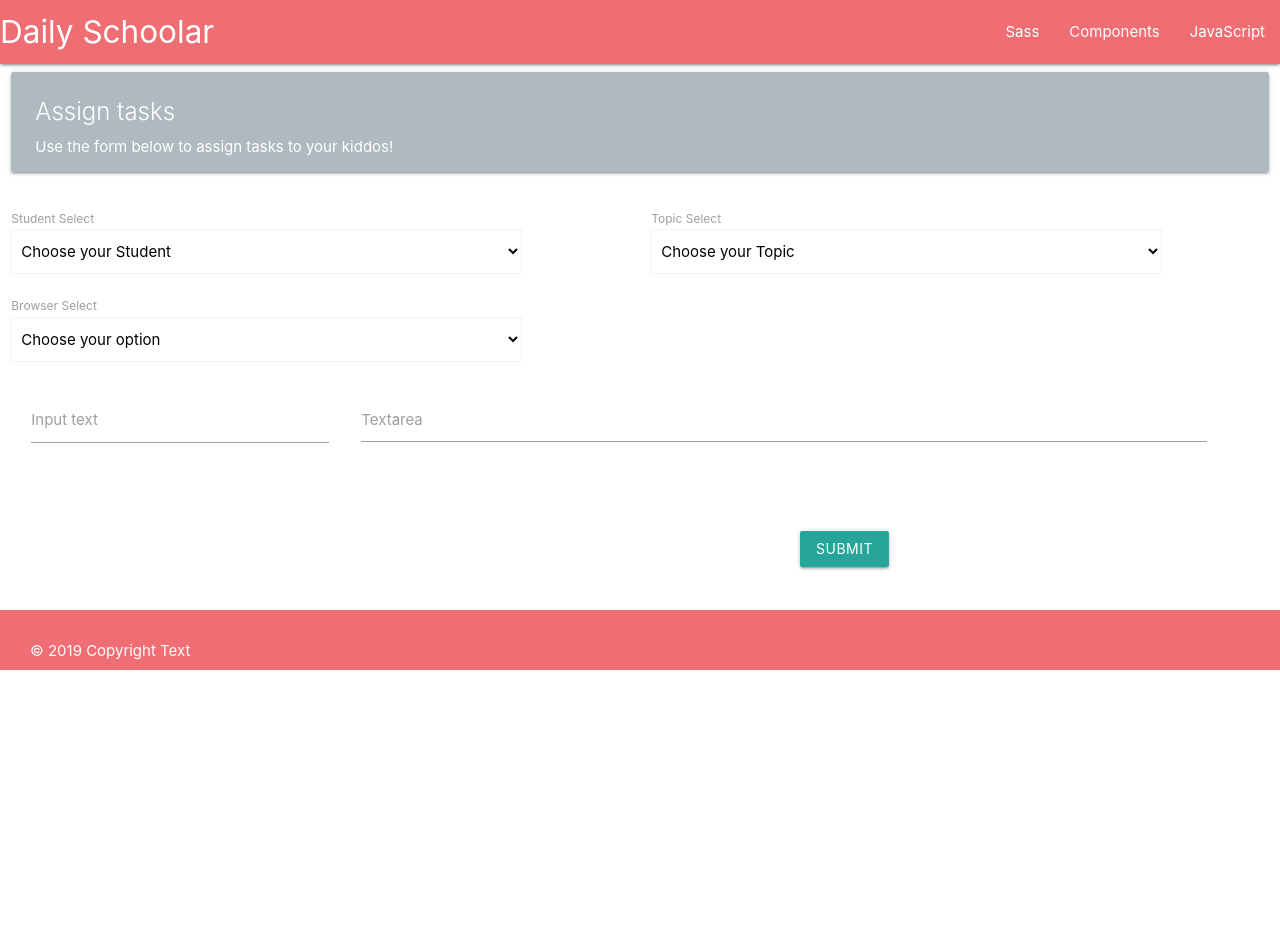
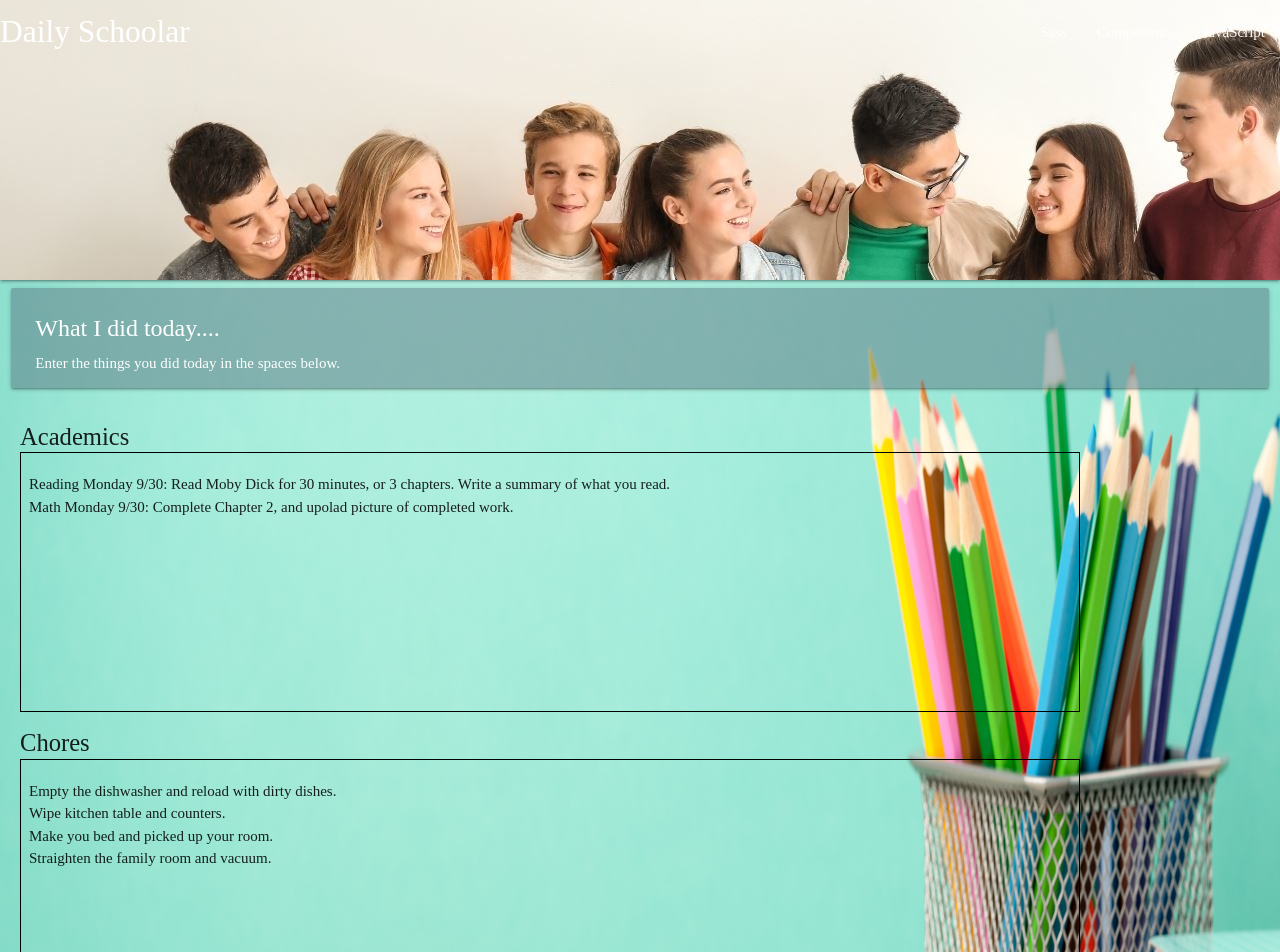
Before and after one commit to JPalmer76/daily_schoolar, a React (Create React App) app in the folder client/: page / in a window 1280 px wide. Shown: the top 952 px of the page. Before the commit the page ends 800 px from the top, so only its background shows below. Built offline with nearby package versions, Linux system fonts and the light colour scheme.

Commit message:
added background images and more styling

```diff
--- a/client/src/App.js
+++ b/client/src/App.js
@@ -18,8 +18,8 @@ function App() {
      {/* <LoginPage /> */}
      {/* </div> */}
        <div>
-        <Admin />
-        {/* <Student /> */}
+        {/* <Admin /> */}
+        <Student />
         {/* <Register /> */}
      <Footer />
      </div>
--- a/client/src/Components/AdminPage/Style.css
+++ b/client/src/Components/AdminPage/Style.css
@@ -13,3 +13,6 @@
 .blue-grey.darken-1 {
     background-color: #546e7a79 !important;
 }
+.body {
+    font-family: 'Pacifico', cursive;
+}
--- a/client/src/Components/Footer/Style.css
+++ b/client/src/Components/Footer/Style.css
@@ -3,3 +3,9 @@
     height: 10px;
     margin-top: 43px;
 }
+
+footer {
+    color: #fff;
+    background: linear-gradient(to bottom right,#89b5ab, #56867a);
+    font-family: 'Pacifico', cursive;
+}
--- a/client/src/Components/LoginPage/LogIn.js
+++ b/client/src/Components/LoginPage/LogIn.js
@@ -41,7 +41,7 @@ export default class Admin extends Component {
       <label for="password">Password</label>
     </div>
   </div>
-  <button class="btn waves-effect waves-light" type="submit" name="action">submit</button>
+  <button class="btn waves-effect" type="submit" name="action">submit</button>
 </form>
 </form>
 </container>
--- a/client/src/Components/Navbar/Style.css
+++ b/client/src/Components/Navbar/Style.css
@@ -1,3 +1,12 @@
 .nav-wrapper {
     margin-top: -100px;
+    height: 280px;
 }
+
+nav {
+    color: #fff;
+    background: linear-gradient(to bottom right,#89b5ab, #56867a);
+    font-family: 'Pacifico', cursive;
+    background-image: url("../../images/kids6.jpg");
+    height: 280px;
+}
--- a/client/src/Components/RegisterPage/Style.css
+++ b/client/src/Components/RegisterPage/Style.css
@@ -9,3 +9,10 @@ form {
 .btn {
     margin-left: 800px;
 }
+
+body {
+
+    background-image: "/client/src/images/background-border-brown-628241.jpg";
+    background-color: #cccccc8f;
+    font-family: 'Pacifico', cursive;
+   }
--- a/client/src/Components/StudentPage/Student.js
+++ b/client/src/Components/StudentPage/Student.js
@@ -6,19 +6,20 @@ export default class Student extends Component {
   render() {
     return (
       <wrapper>
+        <div id="cardbg">
         <div class="row">
           <div class="col s12 ">
             <div class="card blue-grey darken-1">
               <div class="card-content white-text">
-          <span class="card-title">Card Title</span>
-          <p>I am a very simple card. I am good at containing small bits of information.
-          I am convenient because I require little markup to use effectively.</p>
+                <span class="card-title">What I did today....</span>
+                <p>
+                  Enter the things you did today in the spaces below.</p>
               </div>
             </div>
           </div>
         </div>
         <div>
-              <h5  class="topic">Academics</h5>
+          <h5 class="topic">Academics</h5>
         </div>
         <div className="displayBox">
           <ul class="list">
@@ -33,10 +34,10 @@ export default class Student extends Component {
         </div>
         <div className="displayBox">
           <ul class="list">
-                  <li>Reading Monday 9/30: Read Moby Dick for 30 minutes, or 3 chapters. Write a summary of what you read.</li>
-                  <li>Math Monday 9/30: Complete Chapter 2, and upolad picture of completed work.</li>
-                  <li></li>
-                  <li></li>
+            <li>Empty the dishwasher and reload with dirty dishes.</li>
+            <li>Wipe kitchen table and counters.</li>
+            <li>Make you bed and picked up your room.</li>
+            <li>Straighten the family room and vacuum.</li>
           </ul>
         </div>
         <div>
@@ -44,13 +45,13 @@ export default class Student extends Component {
         </div>
         <div className="displayBox">
           <ul class="list">
-                  <li>Reading Monday 9/30: Read Moby Dick for 30 minutes, or 3 chapters. Write a summary of what you read.</li>
-                  <li>Math Monday 9/30: Complete Chapter 2, and upolad picture of completed work.</li>
-                  <li></li>
+            <li>walk Oreo.</li>
+            <li>Play with Oreo outside.</li>
+            <li>15 minutes of yoga or strength training.</li>
             <li></li>
           </ul>
         </div>
-
+        </div>
       </wrapper>
     )
   }
--- a/client/src/Components/StudentPage/Style.css
+++ b/client/src/Components/StudentPage/Style.css
@@ -1,21 +1,24 @@
 .card {
     height:100px;
 }
-
 .topic {
     height: 20px;
     width: 240px;
     margin-left: 20px;
 }
-
 .displayBox {
     border: 1px solid black;
     width: 1060px;
     height: 260px;
     margin-left: 20px;
 }
-
 .list {
     padding: 5px;
     margin-left: 8px;
 }
+
+body {
+     background-color: #cccccc8f;
+    font-family: 'Pacifico', cursive;
+    background-image: url("../../images/pencils.jpg")
+   }
```
Also changed, not shown: client/src/Components/LoginPage/Style.css (line endings or trailing spaces), client/src/images/kids6.jpg (added), client/src/images/pencils.jpg (added). Lines whose indentation alone changed are shown as unchanged.
